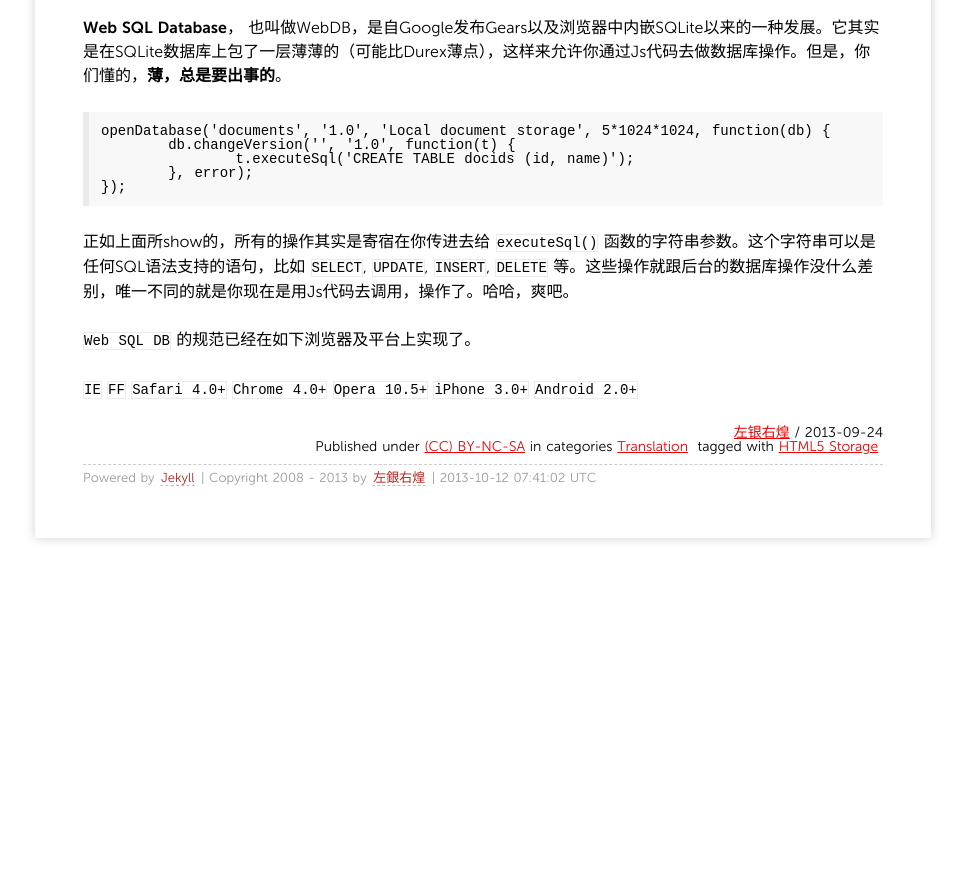
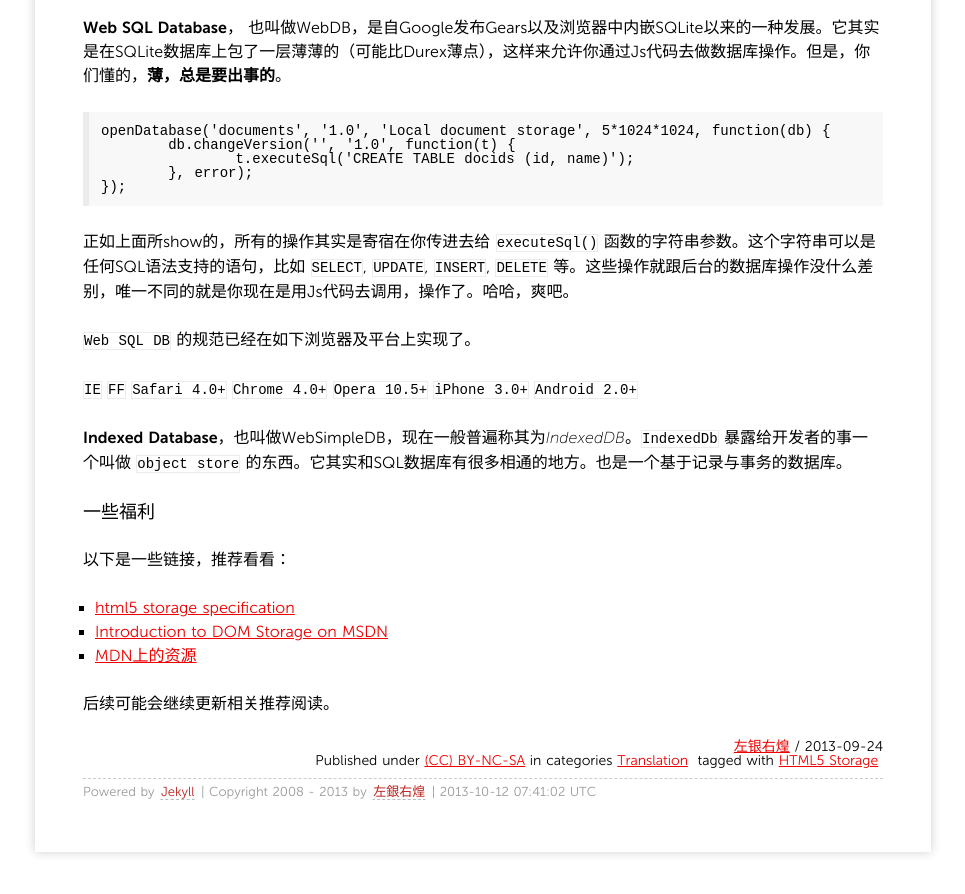
Before and after one commit to grahamle/grahamle.github.com, a Jekyll site: the page built from _posts/2013/2013-09-24-深入HTML5之存储篇.md, in a window 1280 px wide and 900 px high, scrolled down 5027 px. Shown: the top 894 px of the window, without its empty margins (157-1122 px from the left). Built offline with Jekyll 4.4.1, drawn with Linux system fonts in a browser that asks for light colours; Markdown is read by kramdown in place of the engine named in the settings; comment, search, counter and statistics services are not loaded; before the commit the page ends 5613 px from its top, so only the background shows below that.

Commit message:
结束HTML5存储这篇文章的翻译

```diff
--- a/_posts/2013/2013-09-24-深入HTML5之存储篇.md
+++ b/_posts/2013/2013-09-24-深入HTML5之存储篇.md
@@ -182,3 +182,14 @@
 `Web SQL DB` 的规范已经在如下浏览器及平台上实现了。
 
 `IE`   `FF`   `Safari 4.0+`   `Chrome 4.0+`   `Opera 10.5+`   `iPhone 3.0+`   `Android 2.0+`
+
+**Indexed Database**，也叫做WebSimpleDB，现在一般普遍称其为*IndexedDB*。`IndexedDb` 暴露给开发者的事一个叫做 `object store` 的东西。它其实和SQL数据库有很多相通的地方。也是一个基于记录与事务的数据库。
+
+### 一些福利
+以下是一些链接，推荐看看：
+
+- [html5 storage specification](http://dev.w3.org/html5/webstorage/)
+- [Introduction to DOM Storage on MSDN](http://msdn.microsoft.com/en-us/library/bg142799(v=vs.85).aspx)
+- [MDN上的资源](https://developer.mozilla.org/en-US/docs/Web/Guide/API/DOM/Storage?redirectlocale=en-US&redirectslug=Web%2FGuide%2FDOM%2FStorage)
+
+后续可能会继续更新相关推荐阅读。
```
